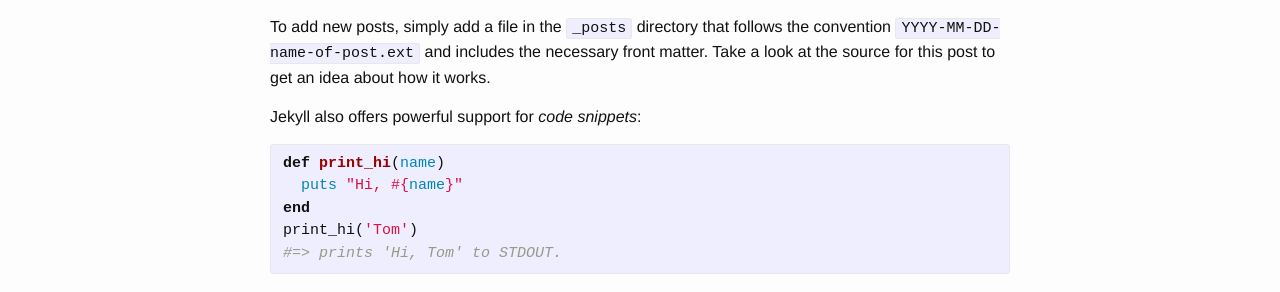
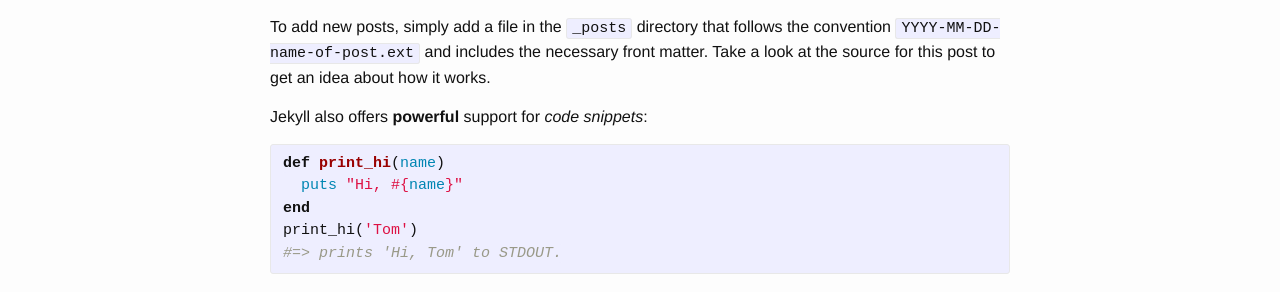
Before and after one commit to wardenb/wardenb.github.io, a Jekyll site: the page built from _posts/2016-04-18-welcome-to-jekyll.markdown, in a window 1280 px wide. Shown: the part 277-569 px from the top of the page. Built offline with Jekyll 4.4.1, drawn with Linux system fonts in a browser that asks for light colours.

Commit message:
WORK: 4 - Trying bold text

```diff
--- a/_posts/2016-04-18-welcome-to-jekyll.markdown
+++ b/_posts/2016-04-18-welcome-to-jekyll.markdown
@@ -8,7 +8,7 @@ You’ll find this post in your `_posts` directory. Go ahead and edit it and re-
 
 To add new posts, simply add a file in the `_posts` directory that follows the convention `YYYY-MM-DD-name-of-post.ext` and includes the necessary front matter. Take a look at the source for this post to get an idea about how it works.
 
-Jekyll also offers powerful support for _code snippets_:
+Jekyll also offers **powerful** support for _code snippets_:
 
 {% highlight ruby %}
 def print_hi(name)
```
